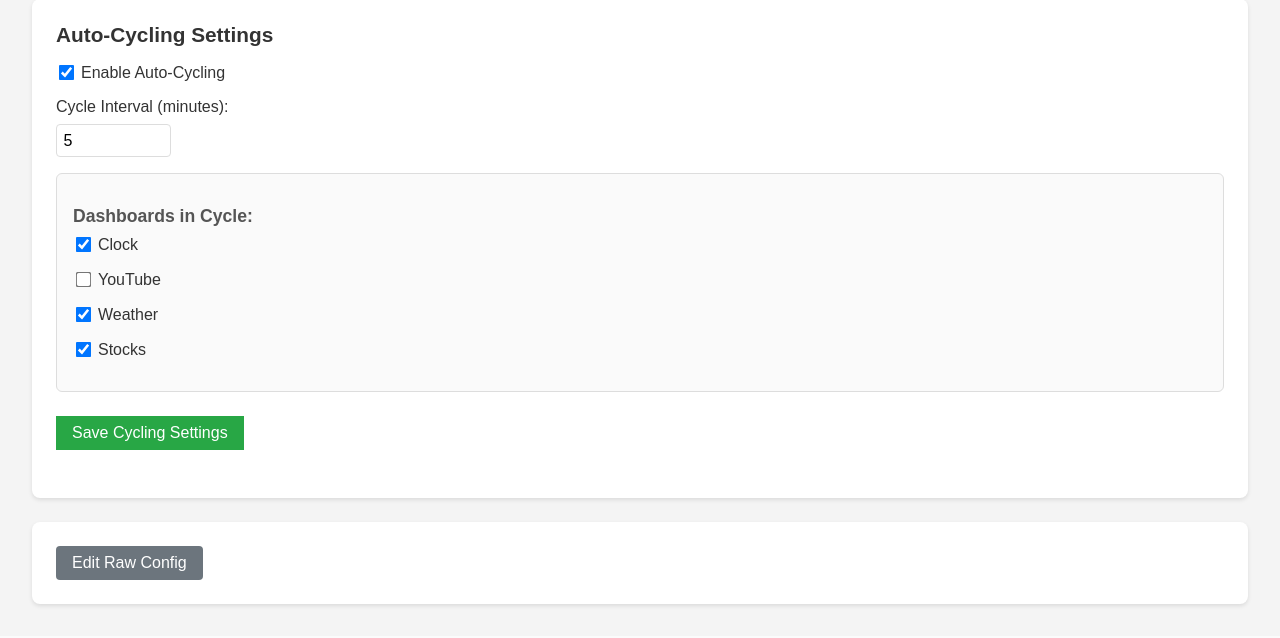
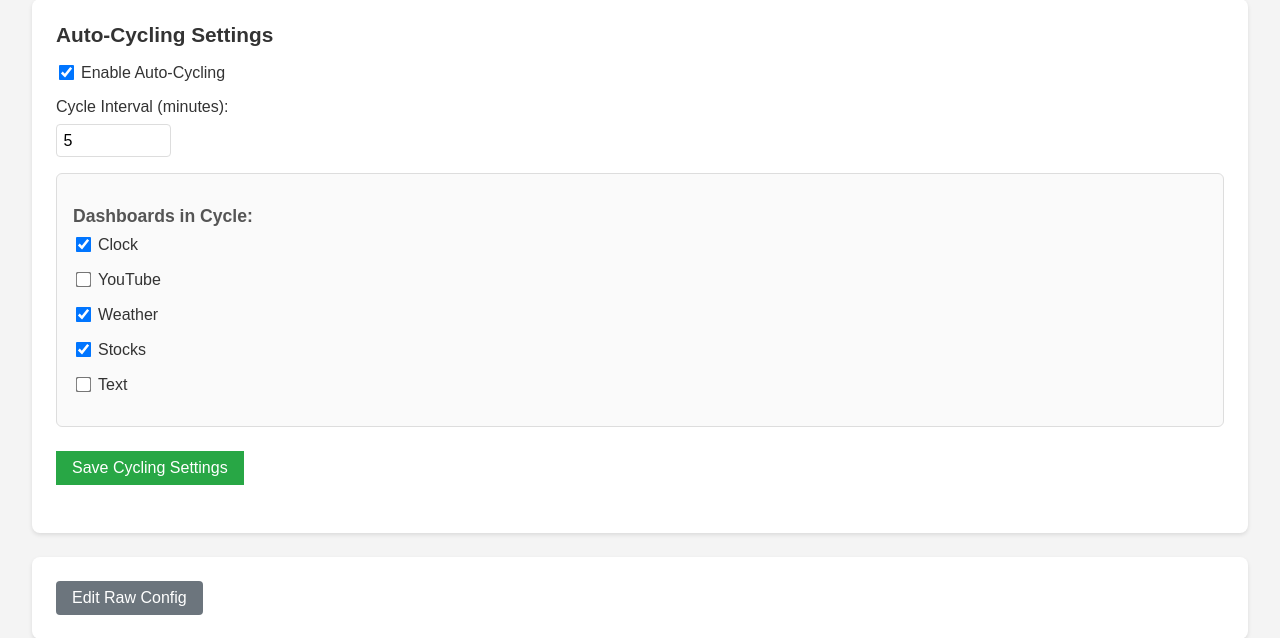
Before and after one commit to MostlyFunctionalEngineering/EinkDashboard, a Flask app: page / in a window 1280 px wide. Shown: the part 255-893 px from the top of the page. Before the commit the page ends 863 px from the top, so only its background shows below. Run offline with Flask 3, Linux system fonts and the light colour scheme; parts of the project's set-up code (start-up, migrations or seed data) failed here and were passed over.

Commit message:
fix: updated the webpage to support the text dashboard

```diff
--- a/templates/index.html
+++ b/templates/index.html
@@ -16,6 +16,7 @@
         <option value="youtube" {% if current == 'youtube' %}selected{% endif %}>YouTube</option>
         <option value="weather" {% if current == 'weather' %}selected{% endif %}>Weather</option>
         <option value="stocks" {% if current == 'stocks' %}selected{% endif %}>Stocks</option>
+        <option value="text" {% if current == 'text' %}selected{% endif %}>Text</option>
       </select>
       <button type="submit">Set Dashboard</button>
     </form>
@@ -67,6 +68,13 @@
             <span class="toggle-text">Stocks</span>
           </label>
         </div>
+        <div class="toggle-group">
+          <label class="toggle-label">
+            <input type="checkbox" name="enable_text"
+                  {% if dashboard_enables.get('text', True) %}checked{% endif %}>
+            <span class="toggle-text">Text</span>
+          </label>
+        </div>
       </div>
 
       <button type="submit" class="save-button">Save Cycling Settings</button>
```
